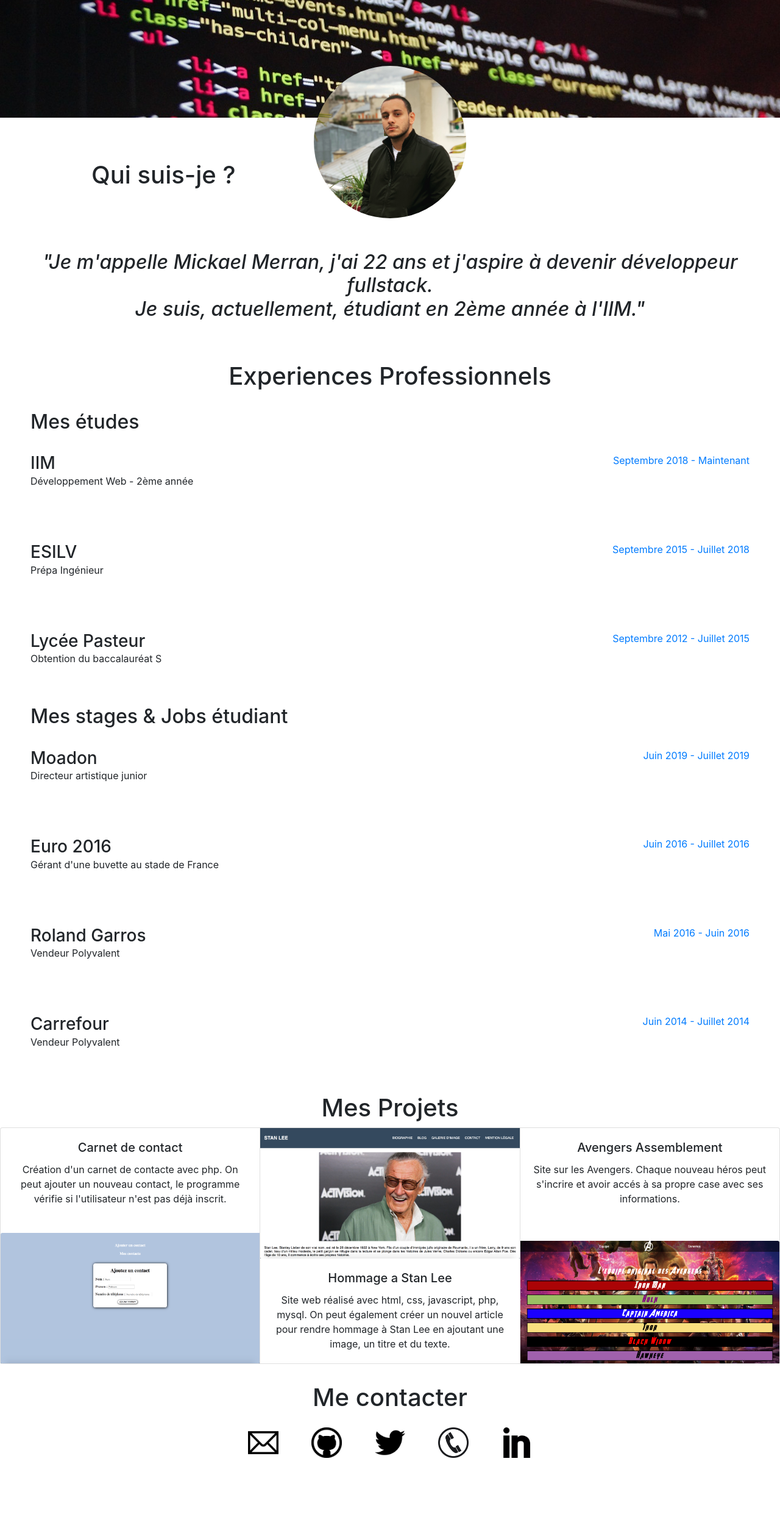
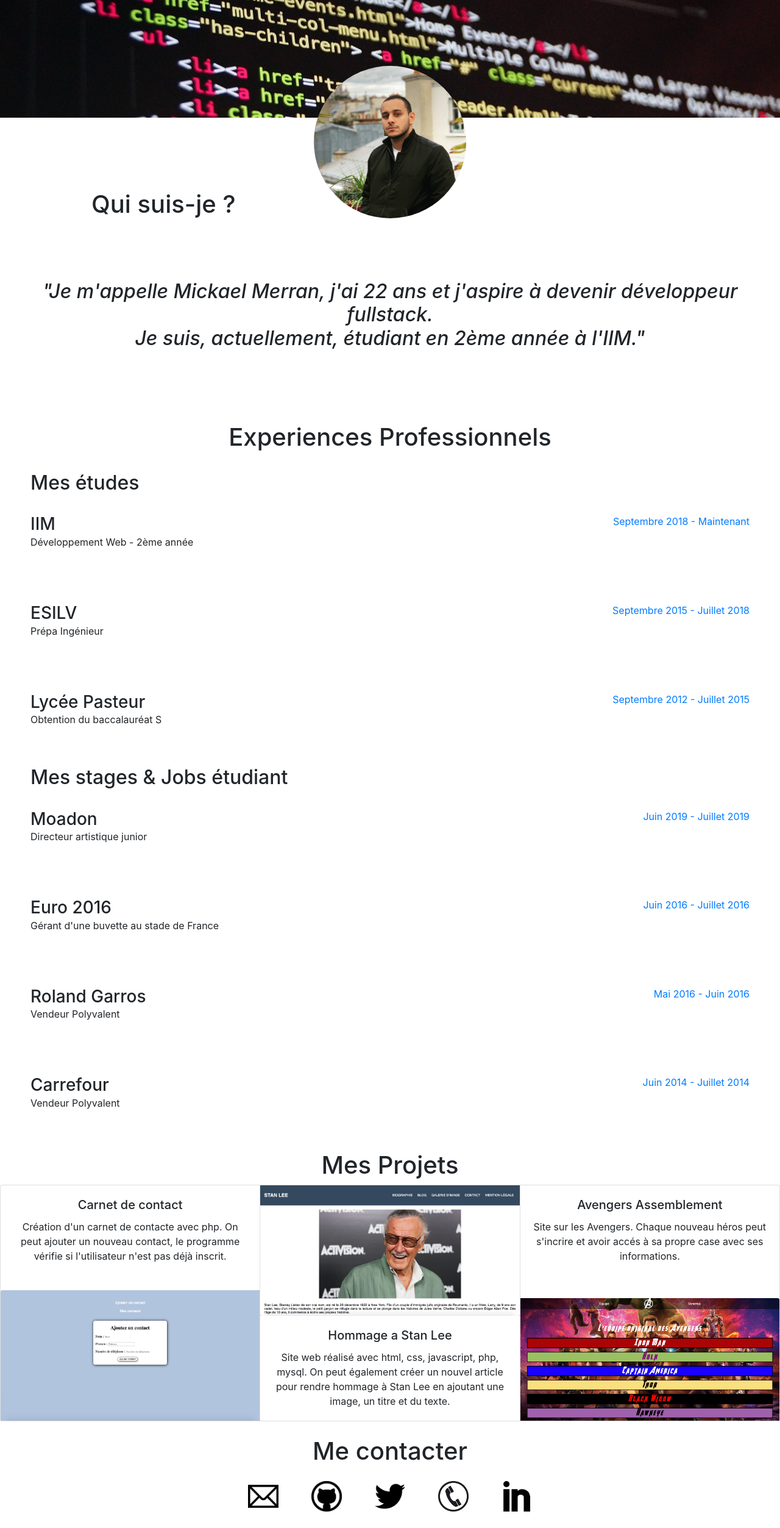
Before and after one commit to MickaelMerran/Cv, a PHP site: page / in a window 1280 px wide. Shown: the part 57-2563 px from the top of the page at 61% size. Before the commit the page ends 2448 px from the top, so only its background shows below. Run offline with PHP 8.4, Linux system fonts and the light colour scheme.

Commit message:
dernier modif2

```diff
--- a/index.html
+++ b/index.html
@@ -39,6 +39,8 @@
         <div class="fond"></div>
         <div class="photo"><img src="img/profil.JPG" class="profil"></div>
         <div class="textesurmoi">
+            <br>
+            <br>
             <h1>Qui suis-je ?</h1>
             <h2>"Je m'appelle Mickael Merran, j'ai 22 ans et j'aspire à devenir développeur fullstack.<br> Je suis, actuellement, étudiant en 2ème année à l'IIM."</h2>
         </div>
--- a/style/style.css
+++ b/style/style.css
@@ -1,6 +1,6 @@
 .Quisuisje{
     width: auto;
-    height: 650px;
+    height: 700px;
 }
 
 .fond{
@@ -25,6 +25,7 @@
     background-color: white;
     width: 100%;
     height: 400px;
+
 }
 .textesurmoi h1{
     margin-top: 70px;
@@ -35,13 +36,16 @@
     text-align: center;
     margin-top: 100px;
     font-style: italic;
+    margin-bottom: 50px;
 }
 .Experienceprofessionnel{
     width: auto;
-    height: 1200px;
+    height: auto;
     background-color: white;
     margin-left: 50px;
     margin-right: 50px;
+    margin-bottom: 50px;
+    margin-top: 50px;
 }
 
 .Experienceprofessionnel h1{
@@ -49,7 +53,7 @@
 }
 .Projets{
     width: auto;
-    height: 450px;
+    height: auto;
     text-align: center;
 
 }
```
